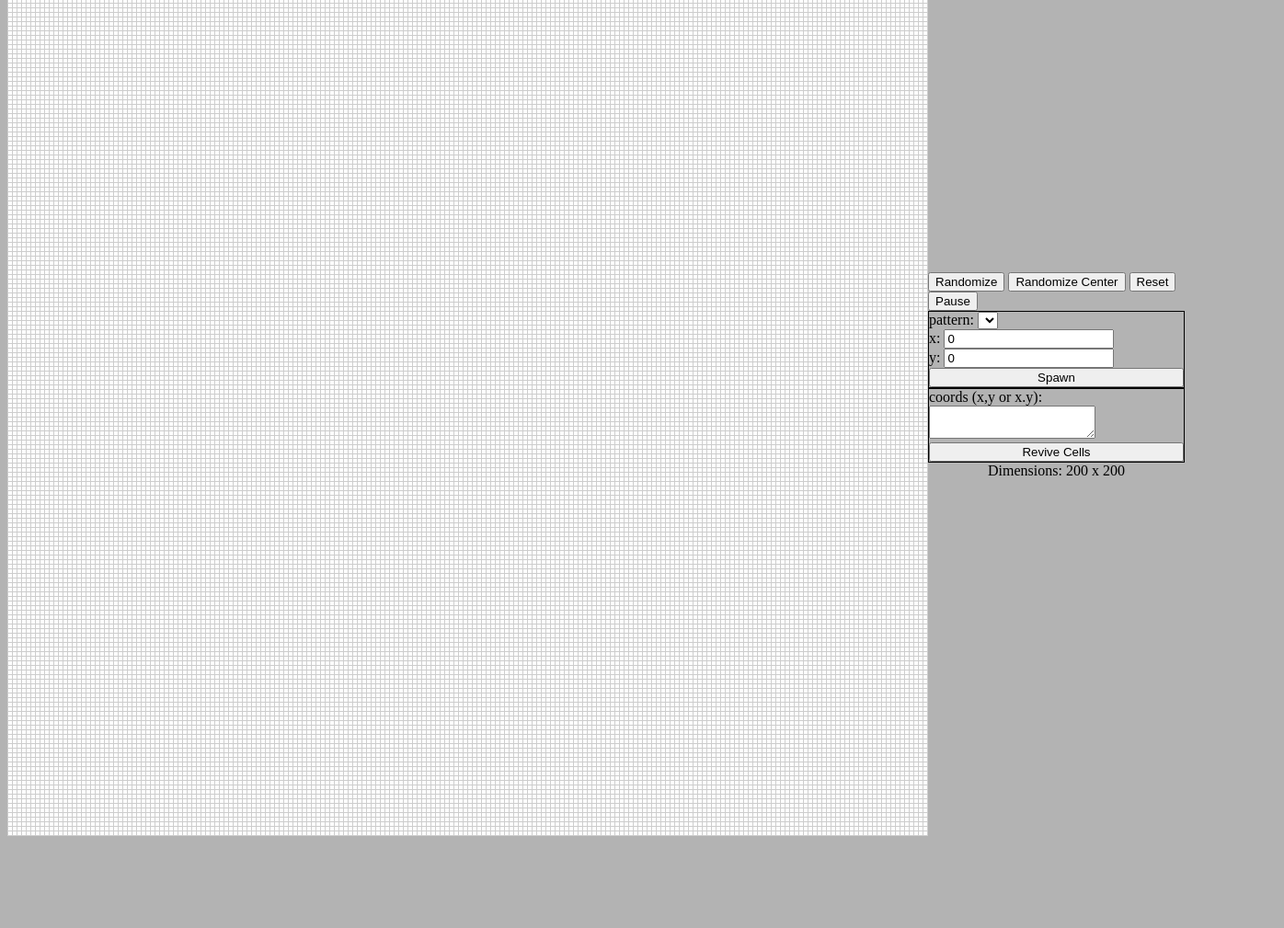
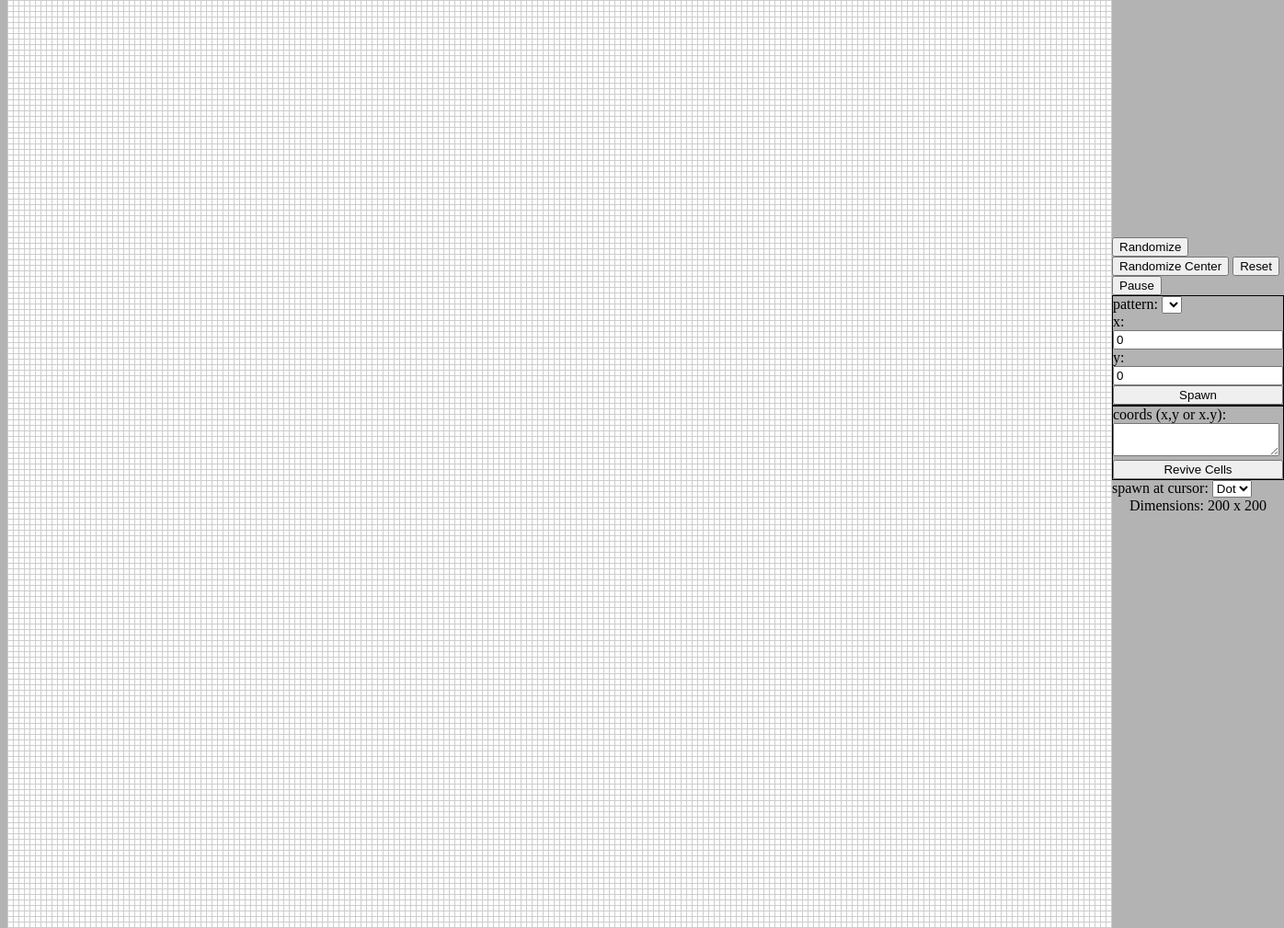
Before and after one commit to justin-luoma/wasm-game-of-life, a website built with webpack: page www/index.html in a window 1280 px wide. Shown: the whole page at 92% size, 1396 px wide, since content can reach past the window. Before the commit the page ends 909 px from the top, so only its background shows below. Built offline with nearby package versions, Linux system fonts and the light colour scheme; animation ran at ten frames a second; what wasm-game-of-life would draw is missing.

Commit message:
feat: added spawn pattern at cursor

```diff
--- a/www/index.html
+++ b/www/index.html
@@ -74,6 +74,11 @@
             </label>
             <button id="revive">Revive Cells</button>
         </div>
+        <div id="cursor">
+            <label>
+                spawn at cursor: <select id="cursorSpawn"></select>
+            </label>
+        </div>
     </div>
     <div>
         <label>Dimensions: <span id="dimensions"></span></label>
--- a/www/index.js
+++ b/www/index.js
@@ -1,7 +1,7 @@
 import {get_patterns_as_string, Grid} from "wasm-game-of-life";
 import {memory} from "wasm-game-of-life/wasm_game_of_life_bg.wasm";
 
-const CELL_SIZE = 4; // px
+const CELL_SIZE = 5; // px
 const GRID_COLOR = "#CCCCCC";
 const DEAD_COLOR = "#FFFFFF";
 const ALIVE_COLOR = "#000000";
@@ -13,6 +13,8 @@ const height = 200;
 const grid = Grid.new(width, height);
 
 const canvas = document.getElementById("game-of-life-canvas");
+const cursorSpawn = document.getElementById("cursorSpawn");
+
 canvas.height = (CELL_SIZE + 1) * height + 1;
 canvas.width = (CELL_SIZE + 1) * width + 1;
 
@@ -23,9 +25,10 @@ grid.spawn_pulsar(10, 35);
 grid.spawn_pentadecanthlon(25, 55);
 grid.spawn_beacon(55, 3);
 grid.spawn_toad(65, 15);
-grid.spawn_acorn(100, 175);
+grid.spawn_acorn(25, 175);
 grid.spawn_r_pentomino(180, 25);
 grid.spawn_infinite_growth_1(100, 100);
+grid.spawn_infinite_growth_1(175, 175);
 
 const ctx = canvas.getContext("2d");
 
@@ -172,7 +175,12 @@ canvas.addEventListener("click", event => {
 
     console.log("click", x, y);
 
-    grid.revive_cell(x, y);
+    if (cursorSpawn.value === 99) {
+        grid.revive_cell(x, y);
+    } else {
+        const pattern = cursorSpawn.value;
+        grid.spawn_pattern(pattern, x, y);
+    }
 
     drawCells();
     drawGrid();
@@ -214,11 +222,23 @@ const setup = () => {
     const spawnBtn = document.getElementById("spawn");
     spawnBtn.addEventListener("click", spawn);
     const spawnSelection = document.getElementById("spawnSelection");
-    get_patterns_as_string().split(",").forEach((pattern, i) => {
+    const patterns = get_patterns_as_string()
+    patterns.split(",").forEach((pattern, i) => {
         const opt = document.createElement("option");
         opt.value = i;
         opt.innerHTML = pattern;
         spawnSelection.appendChild(opt);
+    });
+
+    const dot = document.createElement("option");
+    dot.value = 99;
+    dot.innerText = "Dot";
+    cursorSpawn.appendChild(dot);
+    patterns.split(",").forEach((pattern, i) => {
+        const opt = document.createElement("option");
+        opt.value = i;
+        opt.innerHTML = pattern;
+        cursorSpawn.appendChild(opt);
     });
 
     const reviveBtn = document.getElementById("revive");
```
